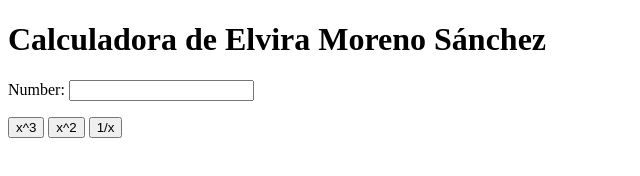
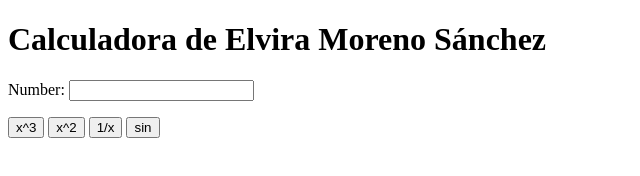
Before and after one commit to emsanchez2/my_calculator_2, a plain HTML site: page index.html in a window 1280 px wide. Shown: the full height of the page, 0-640 px from the left. Drawn offline with Linux system fonts and the light colour scheme.

Commit message:
sin(x) button

```diff
--- a/index.html
+++ b/index.html
@@ -12,6 +12,7 @@
 			<button onclick="cube()"> x^3 </button>
 			<button onclick="square()"> x^2 </button>
 			<button onclick="inverse()"> 1/x </button>
+			<button onclick="sine()"> sin </button>
 		</p>
 		<script type="text/javascript">
 			function cube() {
@@ -25,6 +26,9 @@
 			function inverse() {
 				var num = document.getElementById("n1");
 				num.value = 1/num.value;
+			function sine() {
+				var num = document.getElementById("n1");
+				num.value = Math.sin(num.value);
 			}
 		</script>
 	</body>
```
